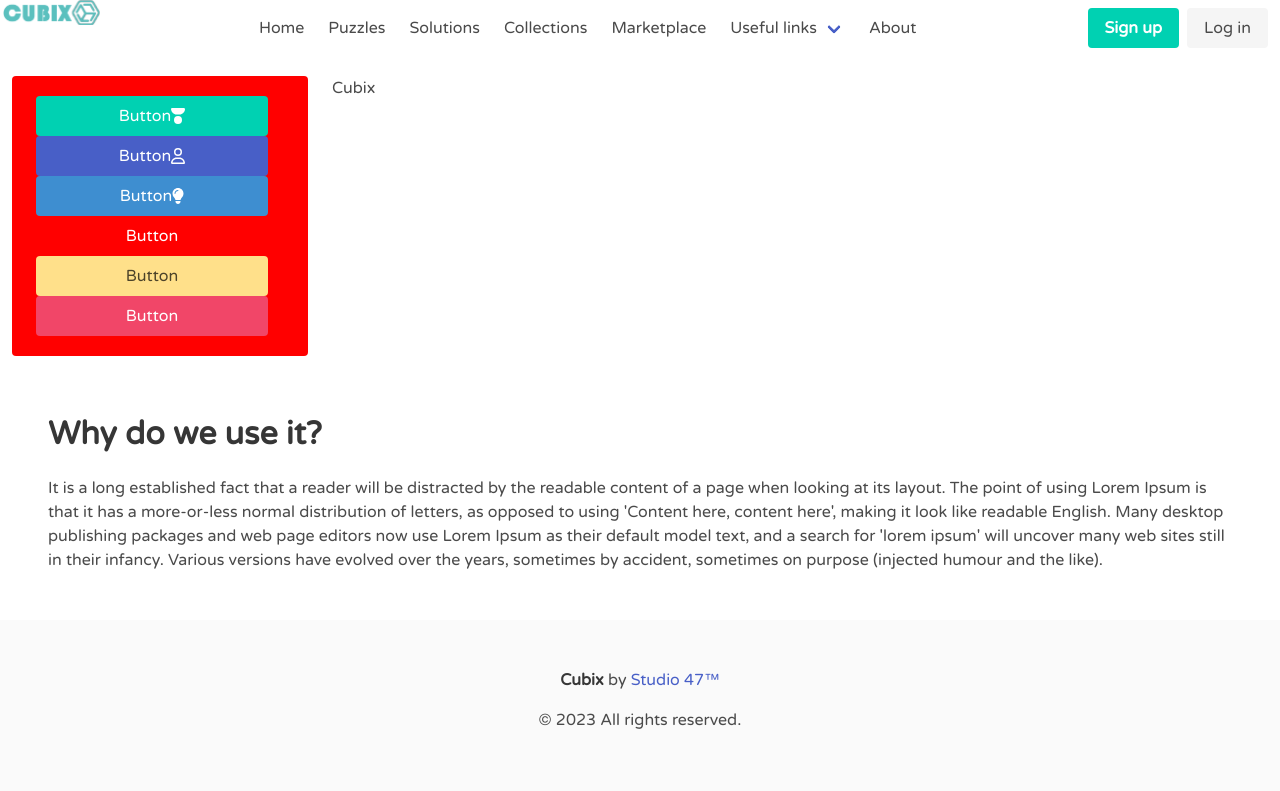
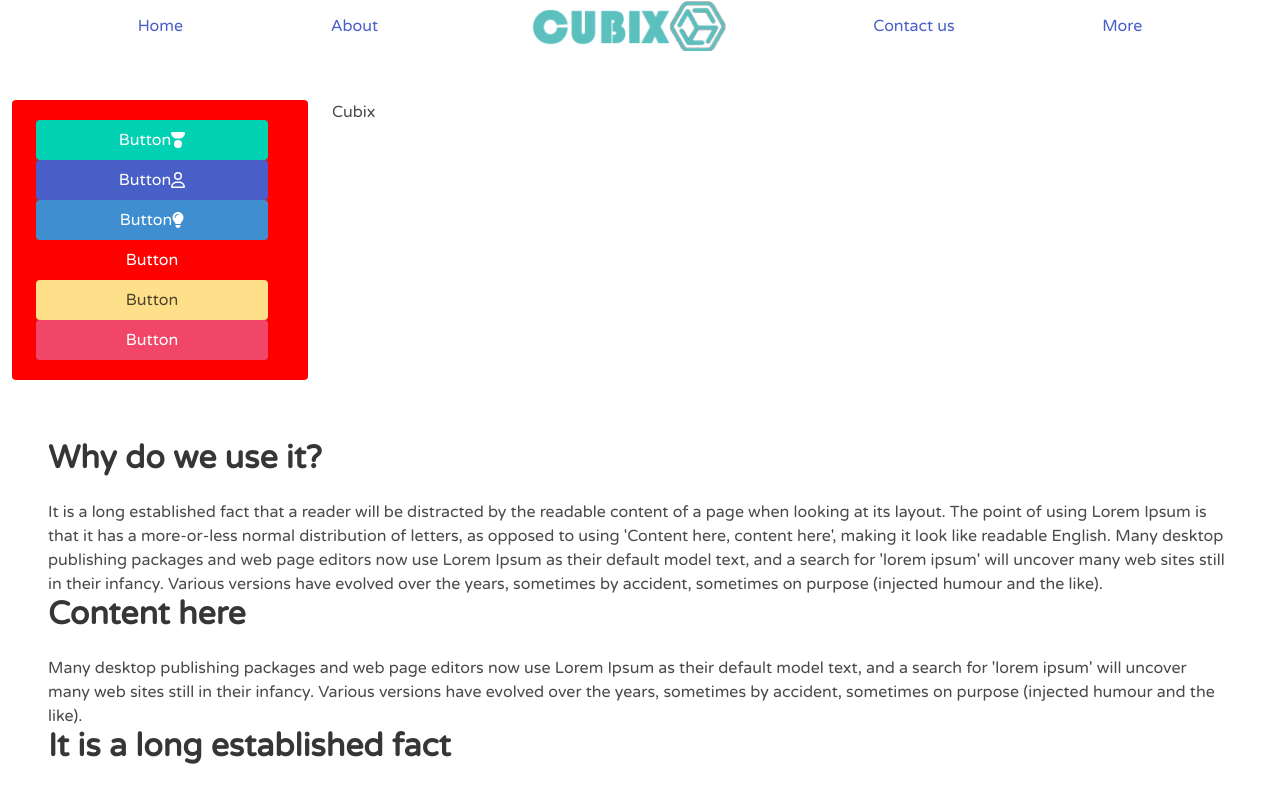
Before and after one commit to a-spasov/cubix, a Vue app: page / in a window 1280 px wide. Shown: the top 791 px of the page. Built offline with nearby package versions, Linux system fonts and the light colour scheme.

Commit message:
setup project

```diff
--- a/src/components/layout/SiteHeader.vue
+++ b/src/components/layout/SiteHeader.vue
@@ -1,63 +1,43 @@
 <template>
-  <nav class="navbar is-fixed-top">
-    <div class="navbar-brand">
-      <a href="https://bulma.io">
-        <img src="../../assets/images/logo2.png" width="100">
-      </a>
-    </div>
-    <div id="navbarBasicExample" class="navbar-menu">
-      <div class="navbar-end">
-        <a class="navbar-item">
-          Home
-        </a>
-        <a class="navbar-item">
-          Puzzles
-        </a>
-
-        <a class="navbar-item">
-          Solutions
-        </a>
-        <a class="navbar-item">
-          Collections
-        </a>
-        <a class="navbar-item">
-          Marketplace
-        </a>
-        <div class="navbar-item has-dropdown is-hoverable">
-          <a class="navbar-link">
-            Useful links
-          </a>
-
-          <div class="navbar-dropdown">
-            <a class="navbar-item">
-              Where to buy
-            </a>
-            <a class="navbar-item">
-              Forums
-            </a>
-            <a class="navbar-item">
-              Other sites
-            </a>
-          </div>
-        </div>
-
-        <a class="navbar-item">
-          About
-        </a>
+  <header>
+    <nav class="navbar is-fixed-top">
+      <div class="container is-max-widescreen level">
+        <p class="level-item has-text-centered">
+          <a class="link is-info">Home</a>
+        </p>
+        <p class="level-item has-text-centered">
+          <a class="link is-info">About</a>
+        </p>
+        <p class="level-item has-text-centered">
+          <img src="../../assets/images/logo2.png" width="200">
+        </p>
+        <p class="level-item has-text-centered">
+          <a class="link is-info">Contact us</a>
+        </p>
+        <p class="level-item has-text-centered">
+          <a class="link is-info">More</a>
+        </p>
       </div>
-
-      <div class="navbar-end">
-        <div class="navbar-item">
-          <div class="buttons">
-            <a class="button is-primary">
-              <strong>Sign up</strong>
-            </a>
-            <a class="button is-light">
-              Log in
-            </a>
-          </div>
-        </div>
-      </div>
-    </div>
-  </nav>
+    </nav>
+    <nav class="level">
+      <p class="level-item has-text-centered">
+        <a class="link is-info">Puzzles</a>
+      </p>
+      <p class="level-item has-text-centered">
+        <a class="link is-info">Solutions</a>
+      </p>
+      <p class="level-item has-text-centered">
+        <a class="link is-info">Marketplace</a>
+      </p>
+      <p class="level-item has-text-centered">
+        <a class="link is-info">Hall of Fame</a>
+      </p>
+      <p class="level-item has-text-centered">
+        <a class="link is-info">Blog</a>
+      </p>
+      <p class="level-item has-text-centered">
+        <a class="link is-info">Forum</a>
+      </p>
+    </nav>
+  </header>
 </template>
--- a/src/layouts/DesktopLayout.vue
+++ b/src/layouts/DesktopLayout.vue
@@ -53,6 +53,25 @@ import SiteFooter from '../components/layout/SiteFooter.vue';
           accident, sometimes on purpose (injected humour and the like).
         </p>
       </article>
+      <article>
+        <h1 class="title">Content here</h1>
+        <p>
+          Many desktop publishing
+          packages and web page editors now use Lorem Ipsum as their default model text, and a search for 'lorem ipsum'
+          will uncover many web sites still in their infancy. Various versions have evolved over the years, sometimes by
+          accident, sometimes on purpose (injected humour and the like).
+        </p>
+      </article>
+      <article>
+        <h1 class="title">It is a long established fact</h1>
+        <p>
+          The point of using Lorem Ipsum is that it has a more-or-less normal distribution of letters, as
+          opposed to using 'Content here, content here', making it look like readable English. Many desktop publishing
+          packages and web page editors now use Lorem Ipsum as their default model text, and a search for 'lorem ipsum'
+          will uncover many web sites still in their infancy. Various versions have evolved over the years, sometimes by
+          accident, sometimes on purpose (injected humour and the like).
+        </p>
+      </article>
     </section>
     <SiteFooter class="footer" />
   </div>
```
